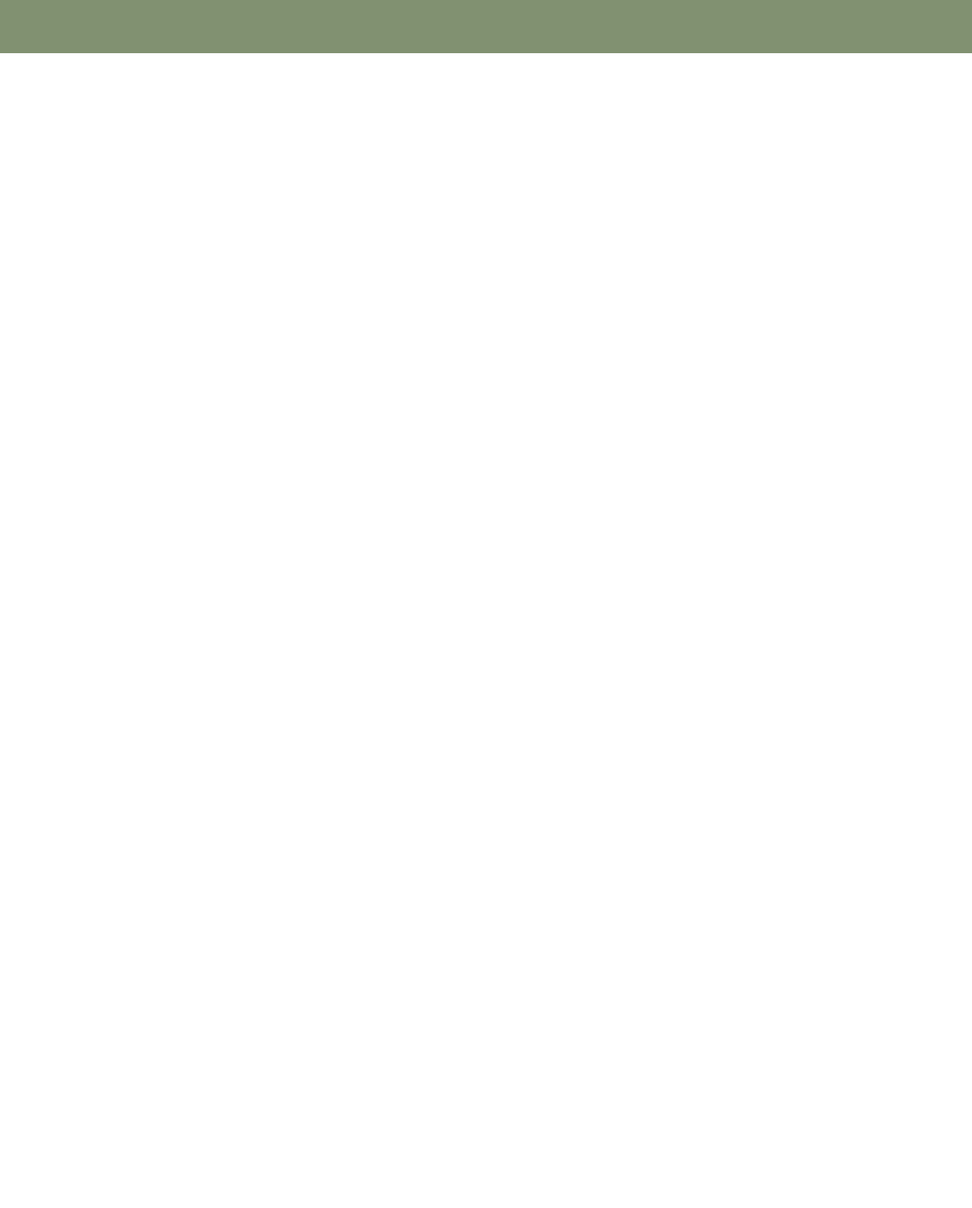
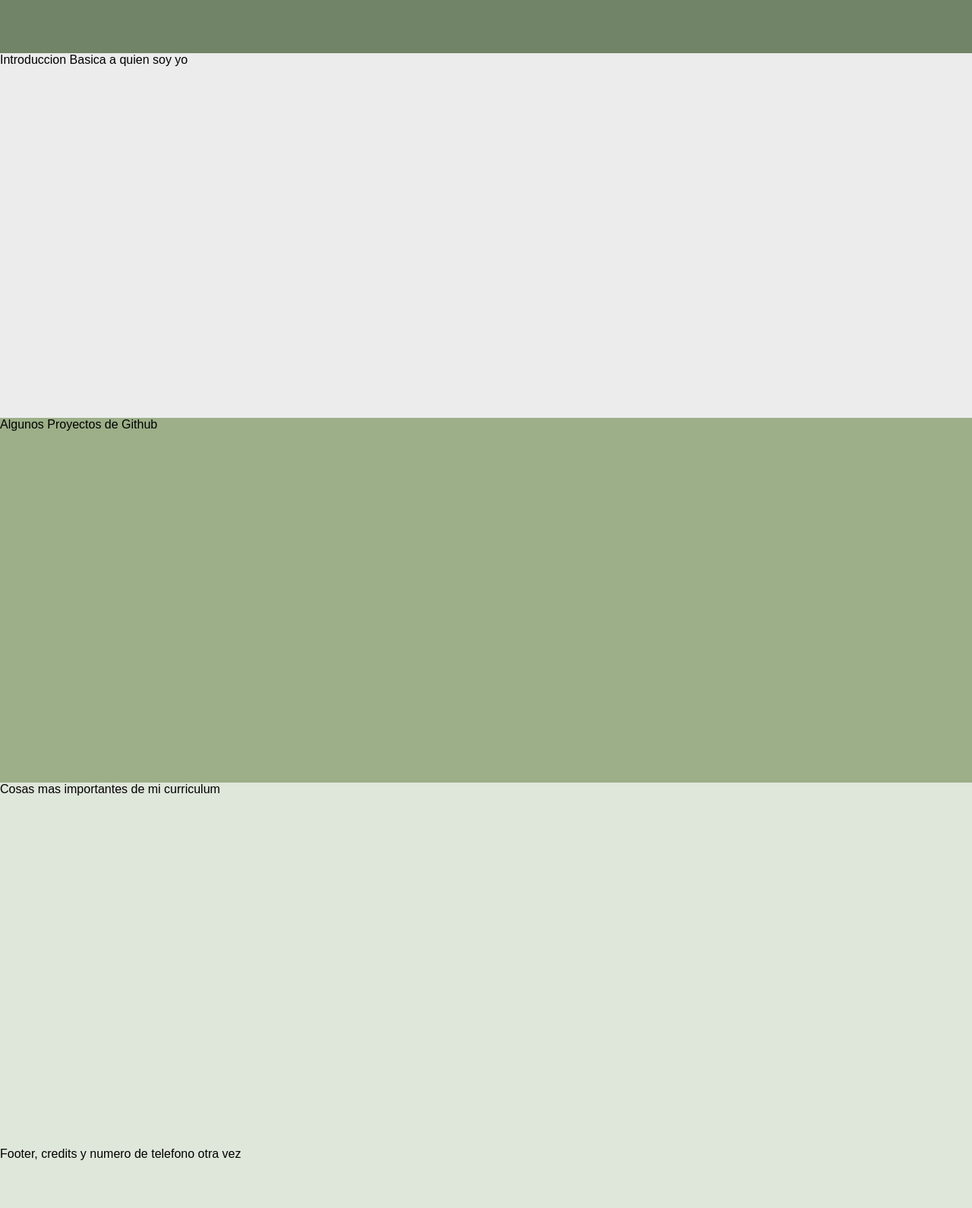
Before and after one commit to Steinvorth/Curriculum, a plain HTML site: page index.html in a window 1280 px wide. Shown: the part 490-2080 px from the top of the page at 76% size. Before the commit the page ends 800 px from the top, so only its background shows below. Drawn offline with Linux system fonts and the light colour scheme.

Commit message:
Basic HTML Colors and Layout

```diff
--- a/index.html
+++ b/index.html
@@ -17,13 +17,42 @@
 
             <ul class="navList">
               <li><a class="navOption" href="index.html">Home</a></li>
-              <li><a class="navOption" href="about.html">About</a></li>
-              <li><a class="navOption" href="contact.html">Contact</a></li>
-              <li><a class="navOption" href="curriculum.html">Curriculum</a></li>
+              <li><a class="navOption" href="Navigation/about.html">About</a></li>
+              <li><a class="navOption" href="Navigation/contact.html">Contact</a></li>
+              <li><a class="navOption" href="Navigation/projects.html">Projects</a></li>
+              <li><a class="navOption" href="Navigation/curriculum.html">Curriculum</a></li>
             </ul>
 
           </div>
 
+          <div class="header-content">
+            <p>Algun Tipo De contenido Aqui, talvez una foto o algo asi</p>
+          </div>
+        </div>
+
+        <div id="contact-info">
+          <div class="basic-info">
+            <p>Introduccion Basica a quien soy yo</p>
+
+          </div>
+        </div>
+
+        <div id="proyects-info">
+          <div class="basic-info">
+            <p>Algunos Proyectos de Github</p>
+          </div>
+
+        </div>
+
+        <div id="curriculum-div">
+          <div class="basic-info">
+            <p>Cosas mas importantes de mi curriculum</p>
+          </div>
+
+        </div>
+
+        <div id="footer-div">
+          Footer, credits y numero de telefono otra vez
         </div>
 
       </div>
--- a/style.css
+++ b/style.css
@@ -4,14 +4,14 @@
     font-family: "Poppins", sans-serif;
 }
 
+/* Header */
 #header-div{
-    background-color: #819171;
+    background-color: #718467;
     text-align: center;
     height: 70vh;
 }
 
 .navBar{
-    background-color: #758467;
     height: 10vh;
     display: flex;
     justify-content: flex-end;
@@ -34,3 +34,25 @@
     font-weight: bold;
     margin: 0 1vw;
 }
+
+/* Contact Div */
+
+#contact-info{
+    background-color: #ECECEC;
+    height: 60vh;
+}
+
+#proyects-info{
+    background-color: #9CAF88;
+    height: 60vh;
+}
+
+#curriculum-div{
+    background-color: #dfe6da;
+    height: 60vh;
+}
+
+#footer-div{
+    background-color: #dfe6da;
+    height: 10vh;
+}
```
Also changed, not shown: Navigation/projects.html (added).
